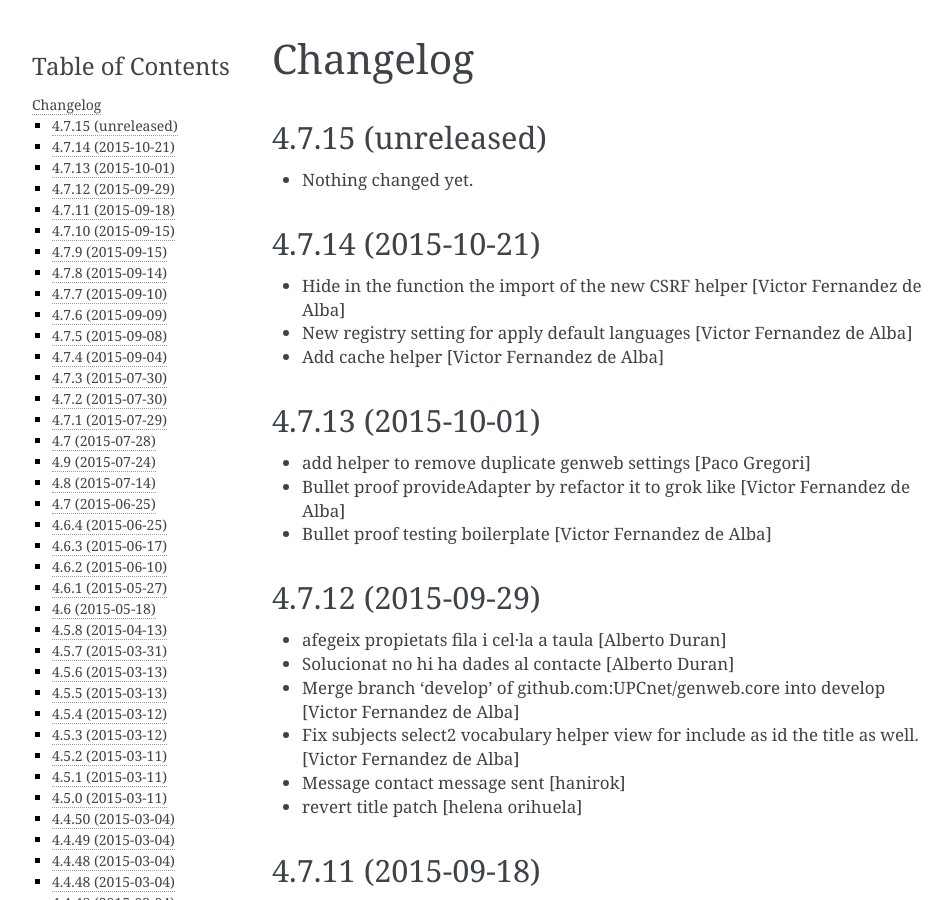
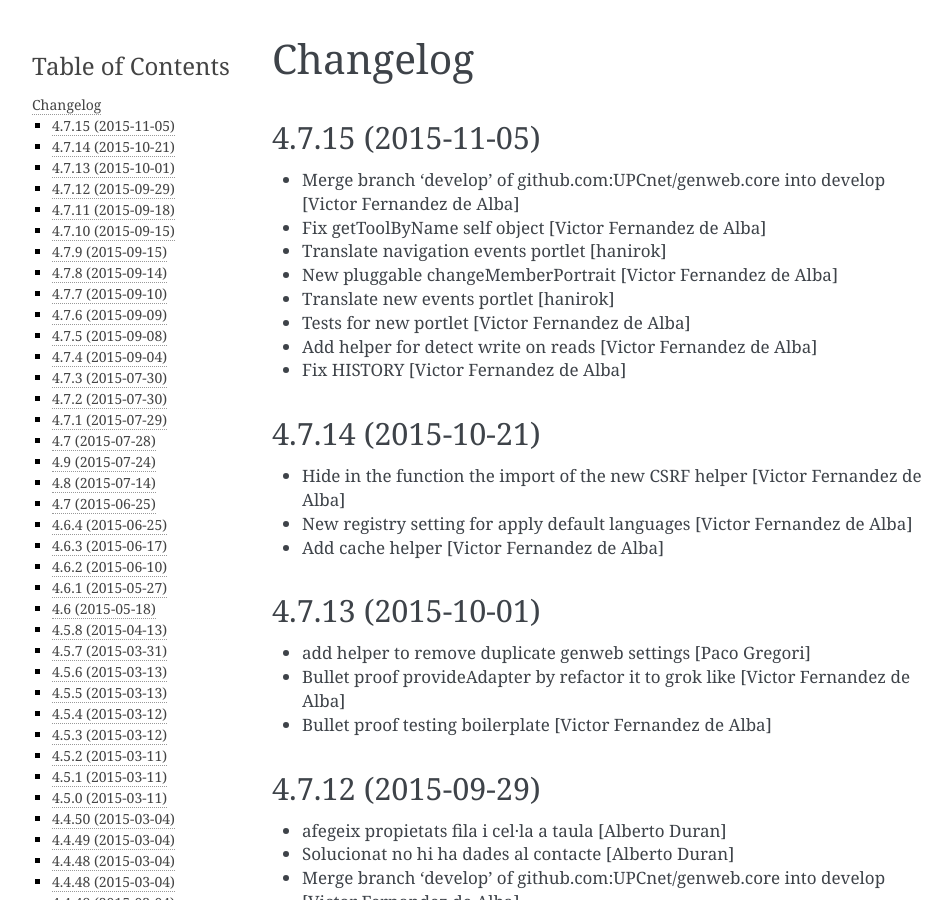
Before and after one commit to UPCnet/genweb.core, a Sphinx documentation site: the page built from docs/HISTORY.rst, in a window 1280 px wide and 900 px high. Shown: the whole window, without its empty margins (148-1100 px from the left). Built offline with Sphinx 7.4.7, drawn with Linux system fonts in a browser that asks for light colours.

Commit message:
Preparing release 4.7.15

```diff
--- a/docs/HISTORY.rst
+++ b/docs/HISTORY.rst
@@ -1,11 +1,17 @@
 Changelog
 =========
 
-4.7.15 (unreleased)
+4.7.15 (2015-11-05)
 -------------------
 
-- Nothing changed yet.
-
+* Merge branch 'develop' of github.com:UPCnet/genweb.core into develop [Victor Fernandez de Alba]
+* Fix getToolByName self object [Victor Fernandez de Alba]
+* Translate navigation events portlet [hanirok]
+* New pluggable changeMemberPortrait [Victor Fernandez de Alba]
+* Translate new events portlet [hanirok]
+* Tests for new portlet [Victor Fernandez de Alba]
+* Add helper for detect write on reads [Victor Fernandez de Alba]
+* Fix HISTORY [Victor Fernandez de Alba]
 
 4.7.14 (2015-10-21)
 -------------------
--- a/setup.py
+++ b/setup.py
@@ -1,7 +1,7 @@
 from setuptools import setup, find_packages
 import os
 
-version = '4.7.15.dev0'
+version = '4.7.15'
 
 README = open('README.rst').read()
 HISTORY = open(os.path.join('docs', 'HISTORY.rst')).read()
```
